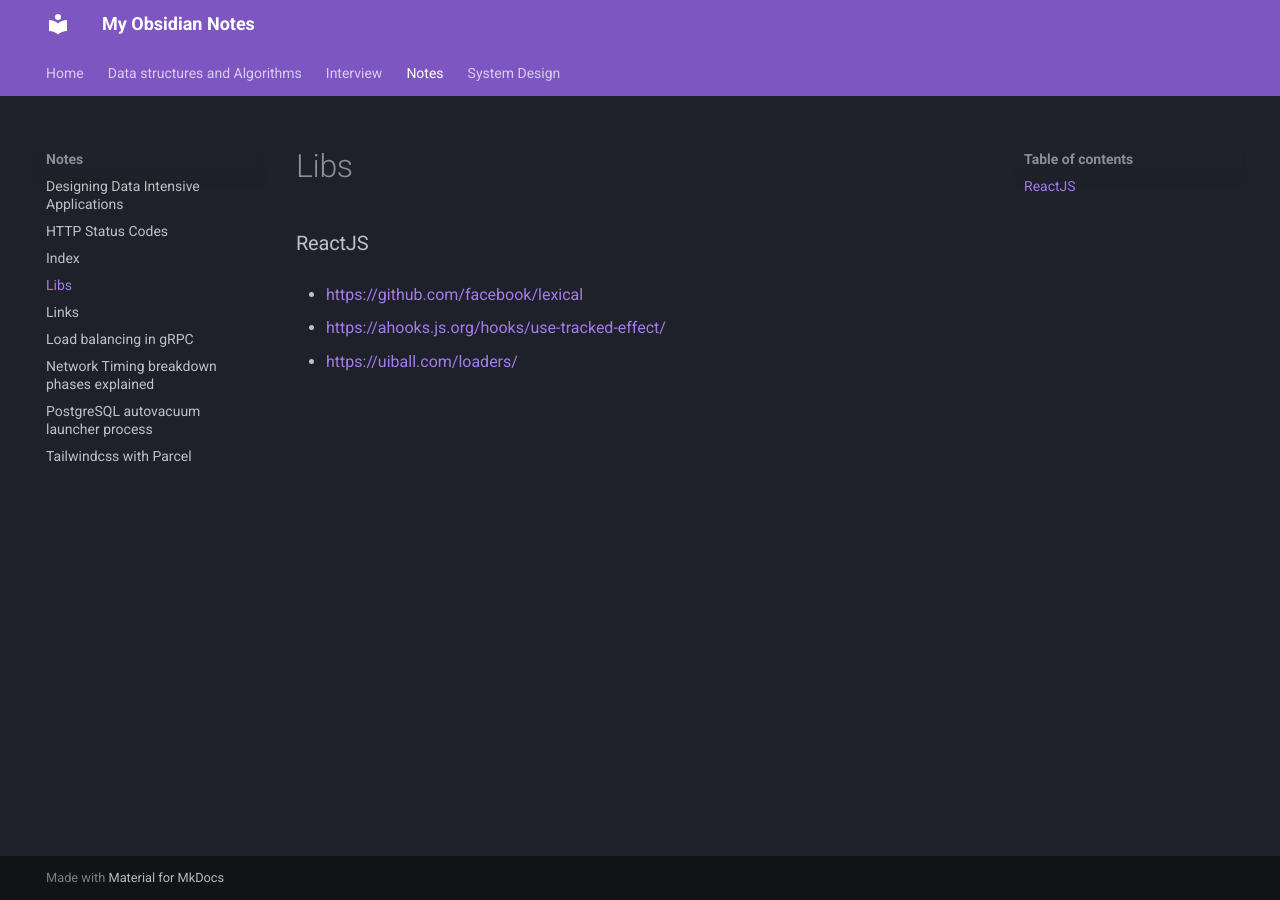
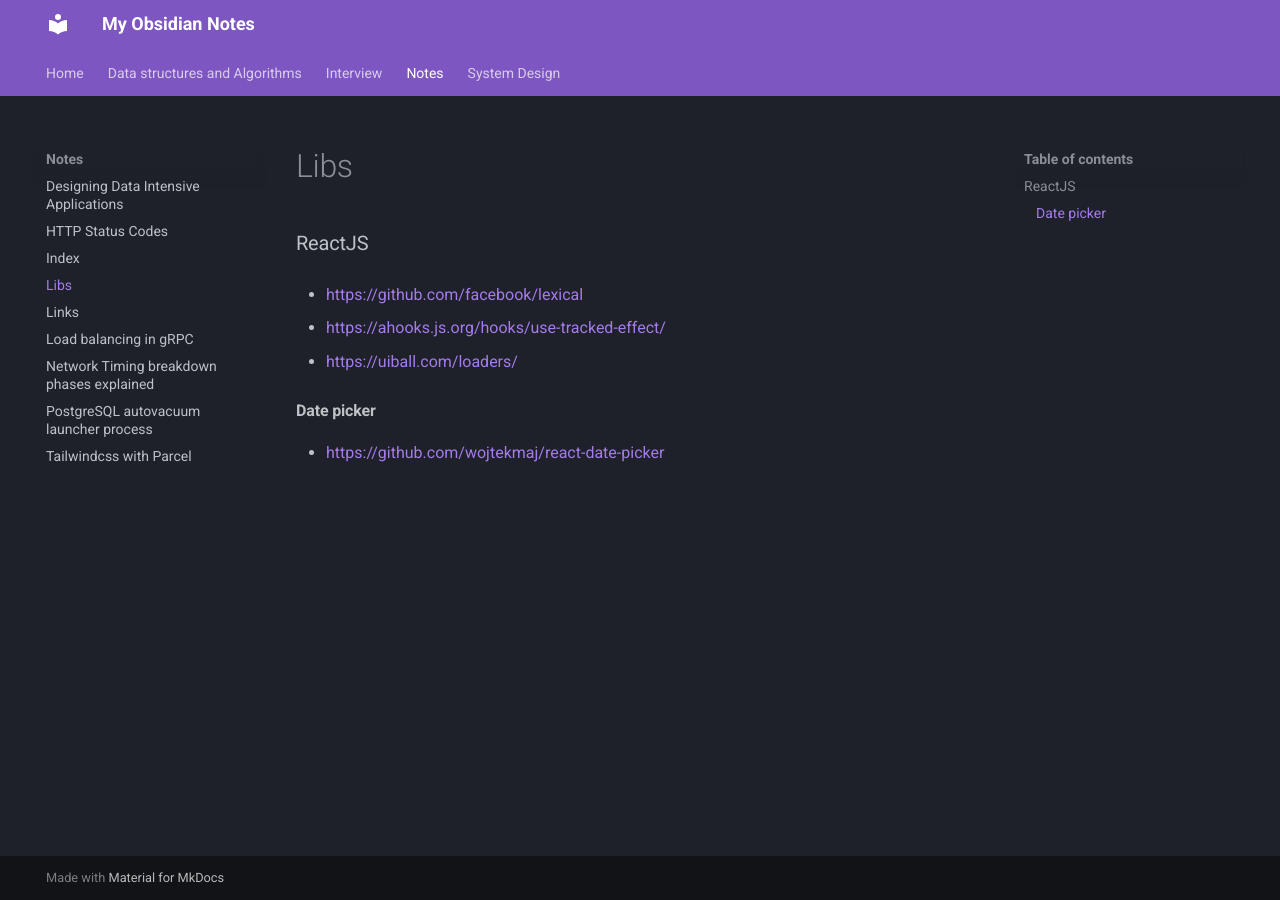
Before and after one commit to namtx/obsidian-publish, an MkDocs documentation site: the page built from wiki/Notes/Libs.md, in a window 1280 px wide. Built offline with MkDocs 1.6.1 and Material for MkDocs 9.7.7, drawn with Linux system fonts in a browser that asks for light colours.

Commit message:
Add Libs

```diff
--- a/wiki/Notes/Libs.md
+++ b/wiki/Notes/Libs.md
@@ -4,3 +4,7 @@
 - https://ahooks.js.org/hooks/use-tracked-effect/
 
 - https://uiball.com/loaders/
+
+#### Date picker
+
+- https://github.com/wojtekmaj/react-date-picker
```
Also changed, not shown: wiki/Data structures and Algorithms/index.md (line endings or trailing spaces), 2 other files.
